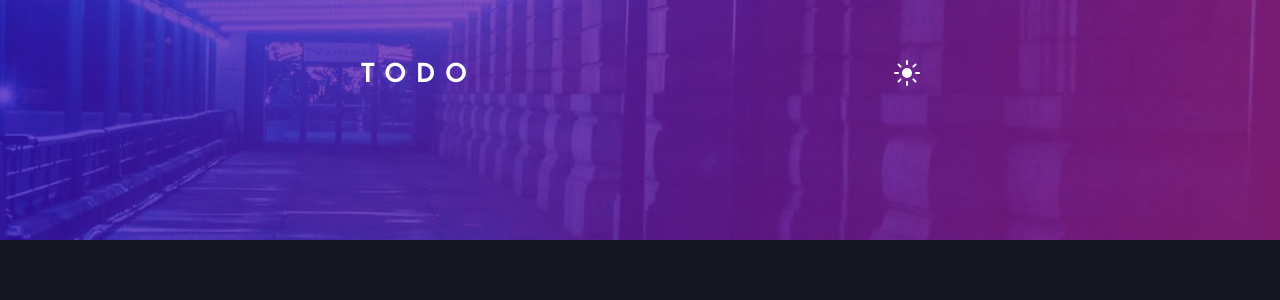
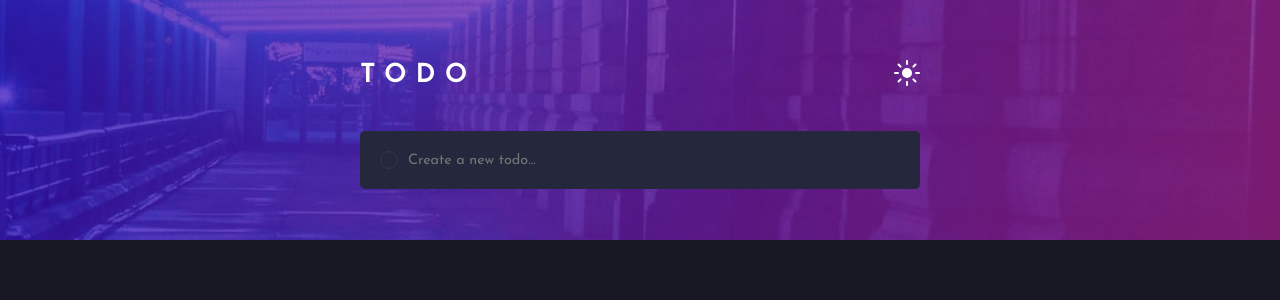
Before and after one commit to giullianoth/Todo-App-React, a React (Vite) app: page / in a window 1280 px wide. Shown: the top 300 px of the page. Built offline with nearby package versions, Linux system fonts and the light colour scheme.

Commit message:
create form section

```diff
--- /dev/null
+++ b/src/components/common/TaskForm/TaskForm.module.css
@@ -0,0 +1,5 @@
+.taskForm {
+    display: flex;
+    align-items: center;
+    gap: 10px;
+}
--- /dev/null
+++ b/src/components/common/TaskForm/index.tsx
@@ -0,0 +1,25 @@
+import styles from "./TaskForm.module.css"
+import iconCheck from "../../../assets/images/icon-check.svg"
+
+const TaskForm = () => {
+  return (
+    <form autoComplete="off" className={styles.taskForm}>
+            <label className="complete">
+                <input
+                    type="checkbox"
+                    name="new-complete"
+                    id="new-complete" />
+
+                <img src={iconCheck} alt="Complete" />
+            </label>
+
+            <input
+                type="text"
+                name="new-task"
+                id="new-task"
+                placeholder="Create a new todo..." />
+        </form>
+  )
+}
+
+export default TaskForm
--- a/src/components/page/Tasks/Tasks.module.css
+++ b/src/components/page/Tasks/Tasks.module.css
@@ -0,0 +1,10 @@
+.tasks__form {
+    margin-bottom: 20px;
+    padding: 20px;
+    background-color: var(--color-very-dark-desaturated-blue);
+    border-radius: 5px;
+    font-size: 0.8em;
+    position: relative;
+    z-index: 2;
+    transition: var(--transition);
+}
--- a/src/components/page/Tasks/index.tsx
+++ b/src/components/page/Tasks/index.tsx
@@ -1,8 +1,14 @@
+import Container from "../../common/Container"
+import TaskForm from "../../common/TaskForm"
 import styles from "./Tasks.module.css"
 
 const Tasks = () => {
   return (
-    <div>Tasks</div>
+    <Container>
+      <section className={styles.tasks__form}>
+        <TaskForm />
+      </section>
+    </Container>
   )
 }
 
--- a/src/index.css
+++ b/src/index.css
@@ -45,3 +45,86 @@ li {
 a {
   text-decoration: none;
 }
+
+input[type="text"] {
+  flex-grow: 1;
+  background: none;
+  border: none;
+  font-family: inherit;
+  color: inherit;
+  font-size: inherit;
+  outline: none;
+}
+
+button {
+  background: none;
+  border: none;
+  color: var(--color-very-dark-grayish-blue-2);
+  font-family: inherit;
+  font-weight: 700;
+  cursor: pointer;
+  transition: var(--transition);
+}
+#root {
+  min-height: 100vh;
+}
+
+.complete {
+  cursor: pointer;
+  width: 18px;
+  height: 18px;
+  display: flex;
+  justify-content: center;
+  align-items: center;
+  position: relative;
+  border-radius: 50%;
+  overflow: hidden;
+}
+
+.complete.light input {
+  border-color: var(--color-light-grayish-blue);
+}
+
+.complete.light:hover input {
+  background-image:
+    linear-gradient(45deg, var(--color-white), var(--color-white)),
+    linear-gradient(45deg, var(--color-check-background));
+}
+
+.complete:hover input {
+  border-color: transparent;
+  border-style: double;
+  background-origin: border-box;
+  background-clip: padding-box, border-box;
+  background-image:
+    linear-gradient(45deg, var(--color-very-dark-desaturated-blue), var(--color-very-dark-desaturated-blue)),
+    linear-gradient(45deg, var(--color-check-background));
+}
+
+.complete:hover input:checked {
+  background-image: linear-gradient(45deg, var(--color-check-background));
+}
+
+.complete input {
+  appearance: none;
+  width: 100%;
+  height: 100%;
+  border: 1px solid var(--color-very-dark-grayish-blue-3);
+  border-radius: 50%;
+  transition: var(--transition);
+}
+
+.complete input:checked {
+  background-image: linear-gradient(45deg, var(--color-check-background));
+}
+
+.complete input:checked ~ img {
+  opacity: 1;
+}
+
+.complete img {
+  position: absolute;
+  inset: auto;
+  opacity: 0;
+  transition: var(--transition);
+}
```
